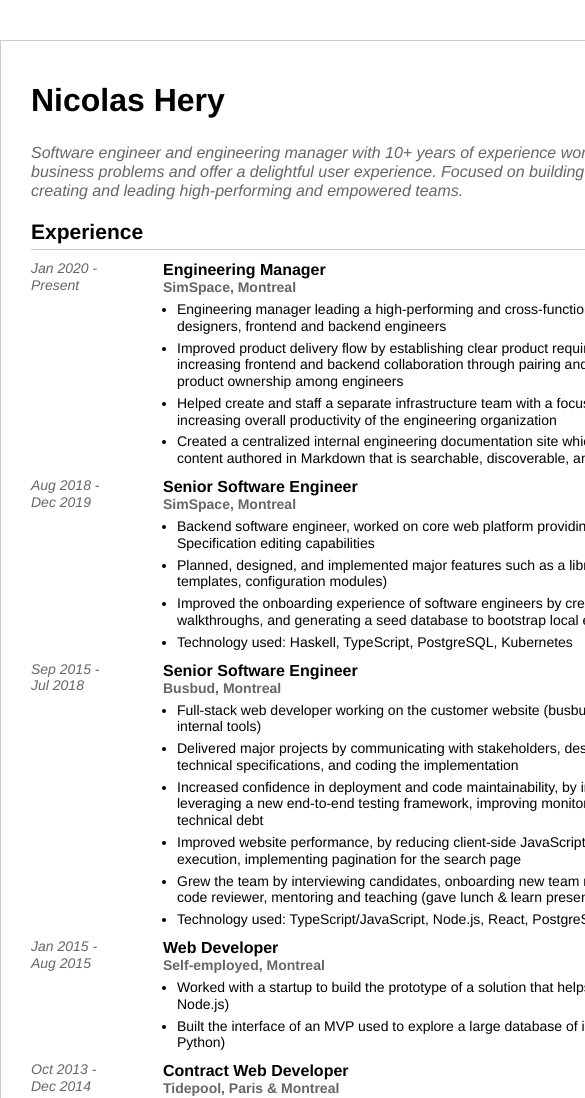
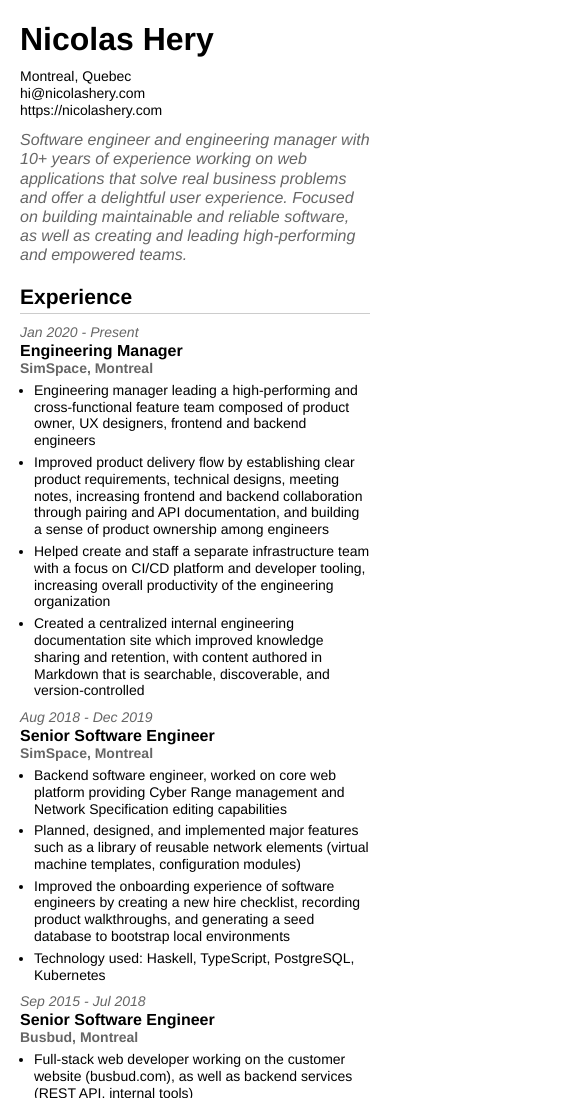
Before and after one commit to nicolashery/nicolashery.com, an Eleventy site: page resume.html in a window 390 px wide. Shown: the top 1098 px of the page, 585 px wide, since content can reach past the window. Built offline with nearby package versions, Linux system fonts and the light colour scheme; Eleventy itself is replaced by a stand-in of ours; files that its build step writes are made by us from their sources.

Commit message:
Fix responsiveness of HTML resume

```diff
--- a/_includes/resume-style.html
+++ b/_includes/resume-style.html
@@ -8,6 +8,13 @@ html, body, div, span, applet, object, iframe, h1, h2, h3, h4, h5, h6, p, blockq
   border: 0;
 }
 
+*,
+::before,
+::after {
+  box-sizing: border-box;
+}
+
+
 /* Body
 --------------------------------------------------------------------------- */
 
@@ -15,9 +22,17 @@ html, body, div, span, applet, object, iframe, h1, h2, h3, h4, h5, h6, p, blockq
 @media screen {
   body {
     margin: 40px auto;
-    width: 880px; /* Just play around with this to make it look like print */
     padding: 40px 30px;
+    max-width: 940px;
     border: 1px solid #CCC;
+  }
+}
+
+@media screen and (max-width: 940px) {
+  body {
+    margin: 20px auto;
+    padding: 0 20px;
+    border: none;
   }
 }
 
@@ -34,7 +49,6 @@ body {
     font-size: 11px;
   }
 }
-
 
 /* Headers
 --------------------------------------------------------------------------- */
@@ -82,54 +96,72 @@ li {
 /* Layout
 --------------------------------------------------------------------------- */
 
-/* For clearing floats like a boss h5bp.com/q */
-.clearfix, .row {
-  *zoom: 1;
-}
-.clearfix:before, .clearfix:after,
-.row:before, .row:after {
-  display: table;
-  content: "";
-}
-.clearfix:after, .row:after {
-  clear: both;
+.header {
+  display: flex;
+  flex-direction: row;
+  justify-content: space-between;
+  align-items: start;
 }
 
-/* Floats */
-.top-left, .top-right, .left, .right {
-  box-sizing: border-box;
-  float: left;
+@media screen and (max-width: 440px)  {
+  .header {
+    flex-direction: column;
+  }
+
+  .contact {
+    margin-top: 0.7143em;
+  }
 }
 
-/* Top */
-/* Make sure the sum of the widths are 100% */
-.top-left {
-  width: 70%;
-  padding-right: 1.4286em;
+.row {
+  display: flex;
+  flex-direction: row;
+  margin-top: 0.7143em;
 }
 
-.top-right {
-  width: 30%;
-}
-
-/* Entries */
-/* Make sure the sum of the widths are 100% */
 .left {
+  display: flex;
+  flex-direction: column;
+  white-space: nowrap;
+  padding-right: 1.4286em;
   width: 15%;
-  padding-right: 1.4286em;
 }
 
 .right {
   width: 85%;
 }
 
-/* Row vertical spacing */
-.row {
-  margin-top: 0.7143em;
+.sep-sm {
+  display: none;
 }
 
-.row-top {
-  margin-top: 0;
+.sep-lg {
+  display: inline;
+}
+
+@media screen and (max-width: 570px)  {
+  .row {
+    flex-direction: column;
+  }
+
+  .left {
+    flex-direction: row;
+    padding-right: 0;
+    width: 100%;
+  }
+
+  .sep-sm {
+    display: block;
+    margin: 0 4px;
+  }
+
+  .sep-lg {
+    display: none;
+  }
+
+  .right {
+    width: 100%;
+  }
 }
 
 /* Avoid page breaks in the middle of a div when printing */
--- a/resume.html
+++ b/resume.html
@@ -110,14 +110,12 @@ skills:
 </head>
 
 <body>
-  <div class="row row-top">
-    <div class="top-left">
-      <h1>{{ name }}</h1>
-    </div>
-    <div class="top-right">
-      {{ location }}<br />
-      {{ email }}<br />
-      {{ website }}<br />
+  <div class="header">
+    <h1>{{ name }}</h1>
+    <div class="contact">
+      <div>{{ location }}</div>
+      <div>{{ email }}</div>
+      <div>{{ website }}</div>
     </div>
   </div>
 
@@ -128,7 +126,11 @@ skills:
   <h2>Experience</h2>
   {% for entry in experience %}
   <div class="row">
-    <div class="left">{{ entry.start }} -<br />{{ entry.end }}</div>
+    <div class="left">
+      <div>{{ entry.start }}<span class="sep-lg"> -</span></div>
+      <div class="sep-sm">-</div>
+      <div>{{ entry.end }}</div>
+    </div>
     <div class="right">
       <h3>{{ entry.title }}</h3>
       <h4>{{ entry.location }}</h4>
@@ -144,7 +146,11 @@ skills:
   <h2>Education</h2>
   {% for entry in education %}
   <div class="row">
-    <div class="left">{{ entry.start }} - {{ entry.end }}</div>
+    <div class="left">
+      <div>{{ entry.start }}<span class="sep-lg"> -</span></div>
+      <div class="sep-sm">-</div>
+      <div>{{ entry.end }}</div>
+    </div>
     <div class="right">
       <h3>{{ entry.school }}</h3>
       <h4>{{ entry.degree }}, {{ entry.location }}</h4>
```
